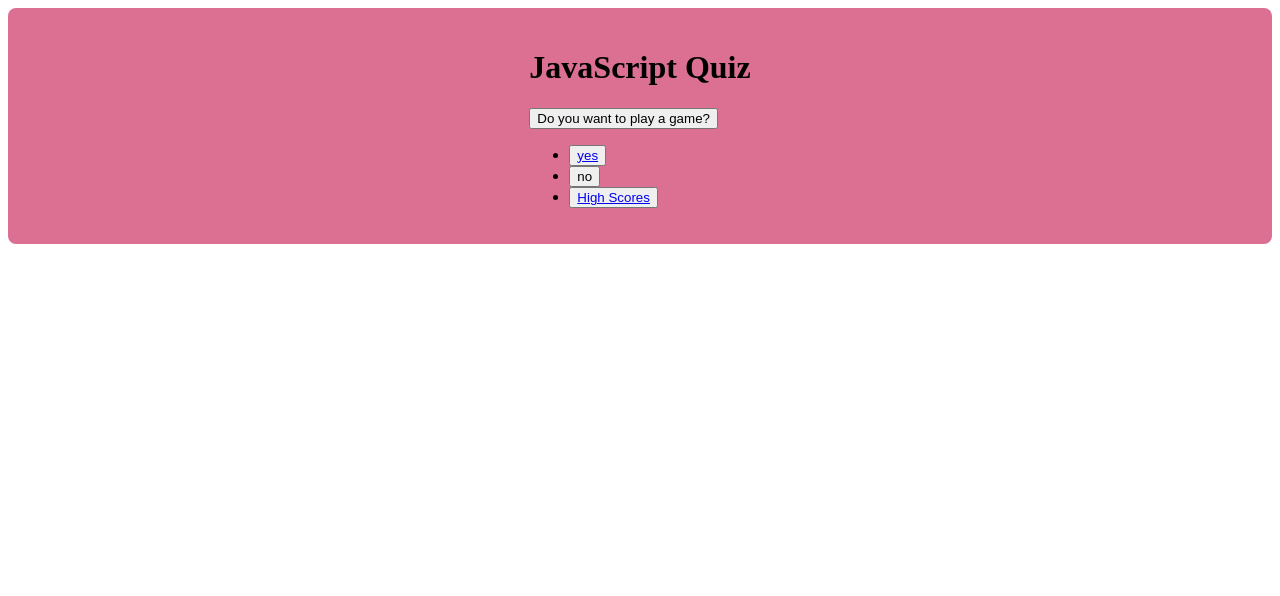
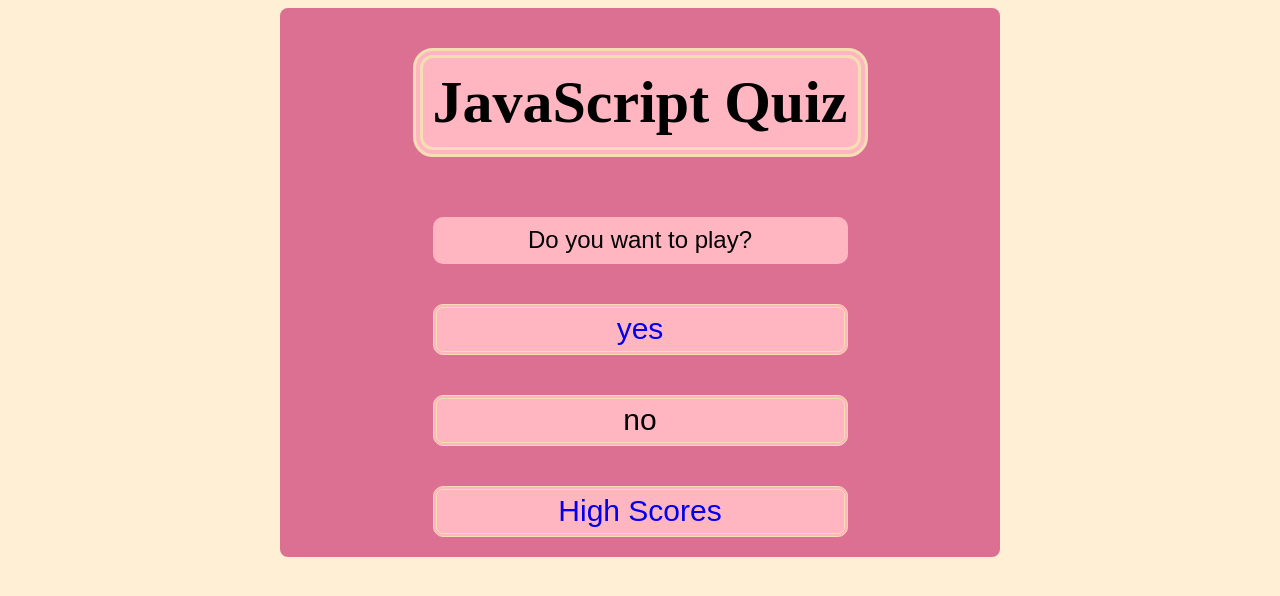
Before and after one commit to ShyFidelity/jillsJavaScriptQuiz, a plain HTML site: page index.html in a window 1280 px wide. Drawn offline with Linux system fonts and the light colour scheme.

```diff
--- a/assets/css/quiz.css
+++ b/assets/css/quiz.css
@@ -1,24 +1,72 @@
+
+
 
 
 body {
-    font-style: none;
-    font-family: ;
+    background-color:papayawhip;
 
 }
 
+a {
+    text-decoration: none;
+    font-style: none;
+    border: none;
+        }
+
 .container {
     background-color: palevioletred;
+    margin: auto;
+    width: 60%;
+    width: 90vh;
     border-radius: 8px;
     box-shadow: pink(60, 64, 67, 2);
-    margin-left:auto;
-    margin-right:auto;
-    padding: 20px;
     display: flex;
     flex-direction: column;
     justify-content: center;
     align-items: center;
   }
 
+h1 {
+    background-color: lightpink;
+    padding: 10px;
+    border: 10px double wheat;
+    border-radius: 20px;
+    font-size: 60px;
+    font-family: serif;
+}
+
+.buttons {
+    display: flex;
+    flex-direction: column;
+}
+
+.buttons:hover {
+    cursor: pointer;
+
+}
+
+#playgame {
+    text-align: center;
+    font-family:Arial, Helvetica, sans-serif;
+    font-weight: 200;
+    padding: 2%;
+    margin: 20px;
+    border:wheat 5px;
+    background-color:lightpink;
+    border-radius: 10px
+}
+
+
+.startbutton {
+    text-decoration: none;
+    font-size: 30px;
+    padding: 1%;
+    margin: 20px;
+    border:wheat 4px double;
+    background-color:lightpink;
+    border-radius: 10px
+
+}
 
 .timer {
     font-family: 'Courier New', Courier, monospace;
--- a/assets/css/style.css
+++ b/assets/css/style.css
@@ -1,10 +1,15 @@
 
 
 body {
-    font-style: none;
-    font-family: ;
+    background-color:papayawhip;
 
 }
+
+a {
+    text-decoration: none;
+    font-style: none;
+    border: none;
+        }
 
 .container {
     background-color: palevioletred;
@@ -22,20 +27,15 @@ body {
 h1 {
     background-color: lightpink;
     padding: 10px;
-    border:lightpink 1px;
-    border-radius: 10px;
+    border: 10px double wheat;
+    border-radius: 20px;
     font-size: 60px;
     font-family: serif;
 }
 
-
 .buttons {
-    font-size: 16px;
-    text-decoration: none;
     display: flex;
     flex-direction: column;
-
-
 }
 
 .buttons:hover {
@@ -44,20 +44,24 @@ h1 {
 }
 
 #playgame {
-    padding: 4%;
+    text-align: center;
+    font-family:Arial, Helvetica, sans-serif;
+    font-weight: 200;
+    padding: 2%;
     margin: 20px;
-    border:gold 5px solid;
-    background-color: rgb(170, 238, 200);
+    border:wheat 5px;
+    background-color:lightpink;
     border-radius: 10px
+}
 
-}
-#no, #yes {
+
+#noBtn, #yesBtn, #highscoreBtn {
     text-decoration: none;
     font-size: 30px;
     padding: 1%;
     margin: 20px;
-    border:gold 5px solid;
-    background-color: rgb(170, 238, 200);
+    border:wheat 4px double;
+    background-color:lightpink;
     border-radius: 10px
 
 }
@@ -73,19 +77,9 @@ h1 {
 
 }
 
-a {
-    text-decoration: none;
-    font-style: none;
-    border: none;
-
-        }
 
 ul {
 
     list-style: none;
     font-size: large;
 }
-
-a {
-    font-style: none;
-}
--- a/index.html
+++ b/index.html
@@ -5,7 +5,7 @@
     <meta http-equiv="X-UA-Compatible" content="IE=edge">
     <meta name="viewport" content="width=device-width, initial-scale=1.0">
     <title>Document</title>
-    <link rel="stylesheet" href="./assets/css/quiz.css"/>
+    <link rel="stylesheet" href="./assets/css/style.css"/>
 </head>
 
 <body>
@@ -13,12 +13,12 @@
     <div class="container">
         <div id="home" class="flex-column flex-center">
             <h1 >JavaScript Quiz</h1>
-                <div class = "buttons">
-                <button id = "playgame"> Do you want to play a game? </button>
-                    <ul>
-                     <li><button id = "yesBtn"><a href="quiz.html">yes</a></li></button>
-                     <li><button id = "noBtn"><a href="doors/door2.html"></a>no</a></li></button>
-                    <li><button id = "highscore"><a href="highscore.html">High Scores</a></li></button>
+            <div class = "buttons">
+                <h2 id = "playgame">Do you want to play?</h2>
+                    <button id = "yesBtn"><a href="quiz.html">yes</a></button>
+                    <button id = "noBtn"><a href="doors/door2.html"></a>no</a></button>
+                    <button id = "highscoreBtn"><a href="highscore.html">High Scores</a></button>
+
             </div>
         </div>
     </div>
```
Also changed, not shown: assets/javascript/script.js (+32 -26 lines), quiz.html (+3 -3 lines).
